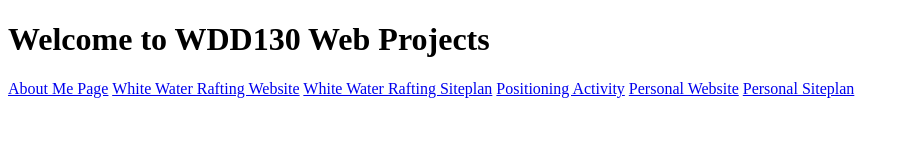
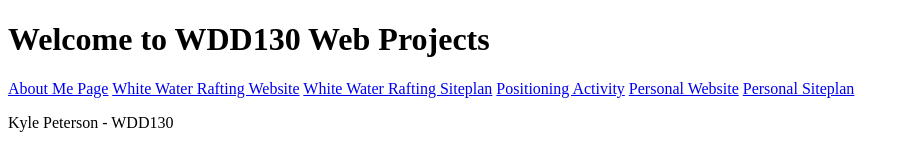
Before and after one commit to kyle-peterson-1/wdd130, a plain HTML site: page index.html in a window 1280 px wide. Shown: the whole page, without its empty margins (0-909 px from the left). Drawn offline with Linux system fonts and the light colour scheme.

Commit message:
updated home page

```diff
--- a/index.html
+++ b/index.html
@@ -15,6 +15,7 @@
   <a href="#">Personal Website</a>
   <a href="#">Personal Siteplan</a>
 </nav>
+<p>Kyle Peterson - WDD130</p>
 
 </body>
 </html>
```
